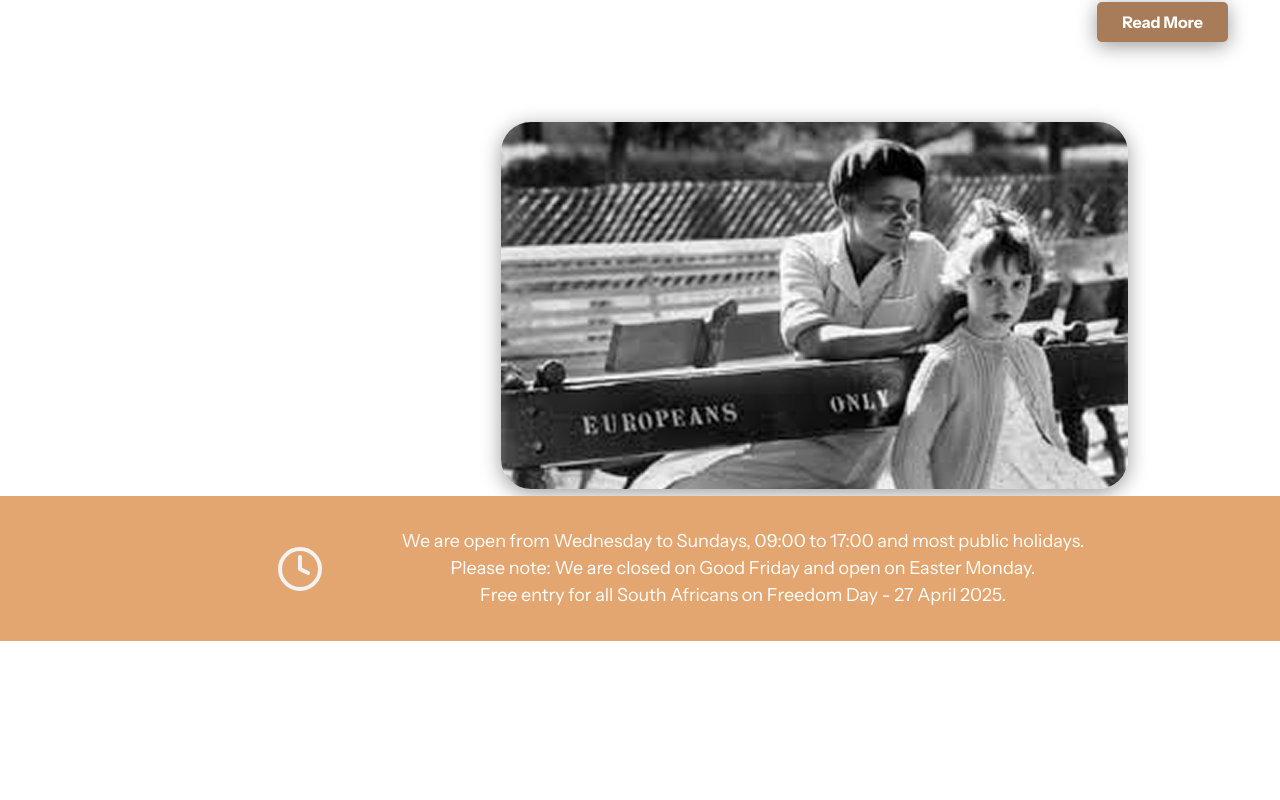
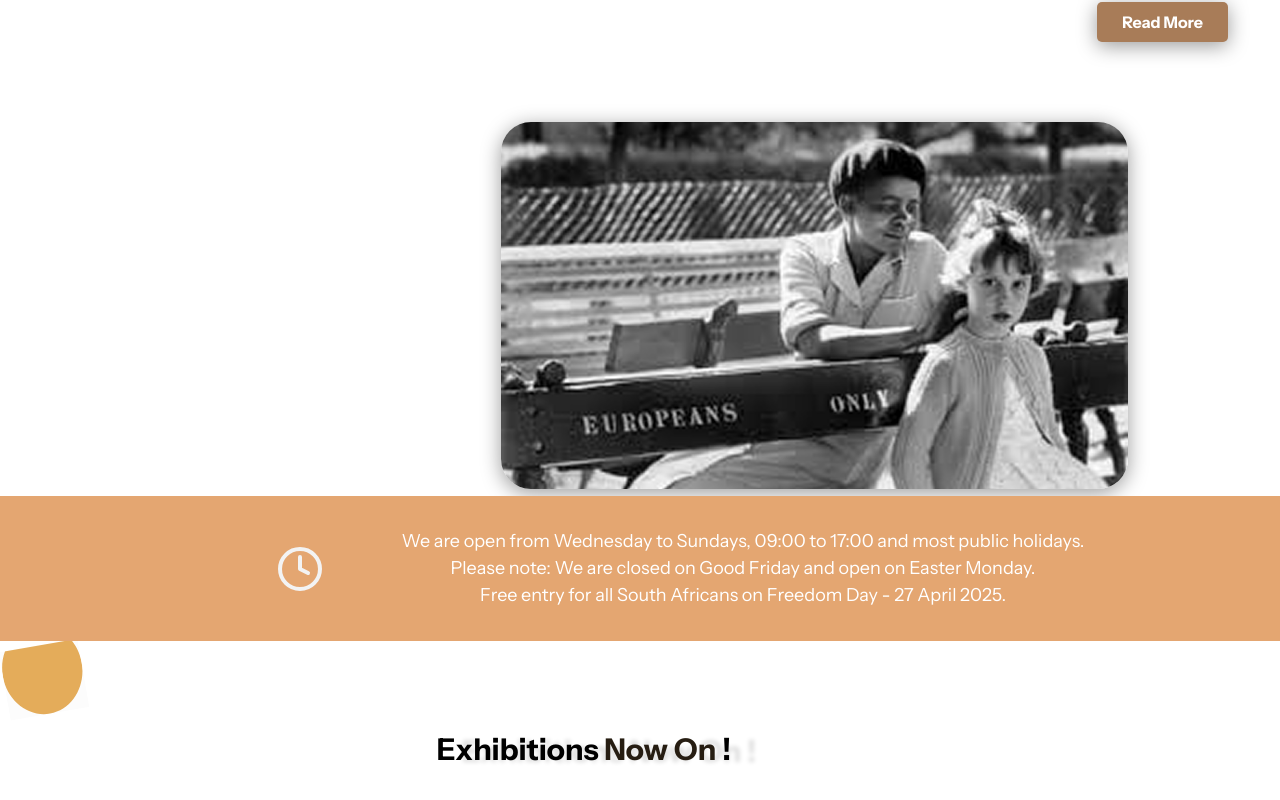
Before and after one commit to bontlenkoale1/apartheid-museum-clone, a React (Vite) app: page / in a window 1280 px wide. Shown: the part 1551-2351 px from the top of the page. Before the commit the page ends 2224 px from the top, so only its background shows below. Built offline with nearby package versions, Linux system fonts and the light colour scheme; a web font is replaced by a local one.

Commit message:
added exhibition

```diff
--- a/src/App.jsx
+++ b/src/App.jsx
@@ -3,6 +3,7 @@ import {Navbar} from "./components/Navbar";
 import Hero from "./components/Hero";
 import About from "./components/About";
 import OpenDays from "./components/OpenDays";
+import Exhibitions from "./components/Exhibitions"
 import "./App.css";
 
 function App() {
@@ -12,6 +13,7 @@ function App() {
             <Hero />
             <About />
             <OpenDays />
+            <Exhibitions />
         </div>
     );
 }
--- /dev/null
+++ b/src/components/Exhibitions.css
@@ -0,0 +1,47 @@
+.exhibitions-wrapper {
+    display: flex;
+    justify-content: center;
+    align-items: center;
+    margin-top: 10vh;
+}
+.background-image-wrapper {
+    position: absolute;
+    left: 5px;
+    margin-top: -90px;
+    z-index: -1;
+    margin-bottom: 30px;
+}
+
+.background-image-wrapper svg {
+    display: block;
+    height: auto;
+    width: auto;
+}
+.exhibitions-content {
+    display: flex;
+    justify-content: center;
+    align-items: center;
+    text-align: center;
+    margin-left: 80px;
+}
+h2 {
+    color: #000;
+    margin-top: 10px;
+    font-size: 30px;
+    font-family: "Instrument Sans", sans-serif;
+    font-weight: bold;
+    text-shadow: 25px 2px 4px rgba(0, 0, 0, 0.137);
+}
+.highlight {
+    color: #000;
+    font-weight: 900;
+    animation: blinkHighlight 1s infinite alternate;
+}
+@keyframes blinkHighlight {
+    from {
+        color: #000;
+    }
+    to {
+        color: #b68d57;
+    }
+}
--- a/src/components/Exhibitions.jsx
+++ b/src/components/Exhibitions.jsx
@@ -0,0 +1,34 @@
+import React from "react";
+import "./Exhibitions.css";
+
+function Exhibitions() {
+    return (
+        <div className="container">
+            <div className="exhibitions-wrapper">
+                <div className="background-image-wrapper">
+                    <svg
+                        className="background-image"
+                        width="80"
+                        height="80"
+                        viewBox="0 0 148 204"
+                        fill="none"
+                        xmlns="http://www.w3.org/2000/svg"
+                        style={{transform: "rotate(80deg)"}}
+                    >
+                        <path d="M148 0H-80V204H148V0Z" fill="#FCFCFC" />
+                        <path
+                            d="M34 204C96.9605 204 148 158.333 148 102C148 45.667 96.9605 0 34 0C-28.9605 0 -80 45.667 -80 102C-80 158.333 -28.9605 204 34 204Z"
+                            fill="#DE962E"
+                            fillOpacity="0.78"
+                        />
+                    </svg>
+                </div>
+                <div className="exhibitions-content">
+                    <h2>Exhibitions <span className="highlight"> Now On</span>  !</h2>
+                </div>
+            </div>
+        </div>
+    );
+}
+
+export default Exhibitions;
```
Also changed, not shown: public/Icons/Group.svg (added).
